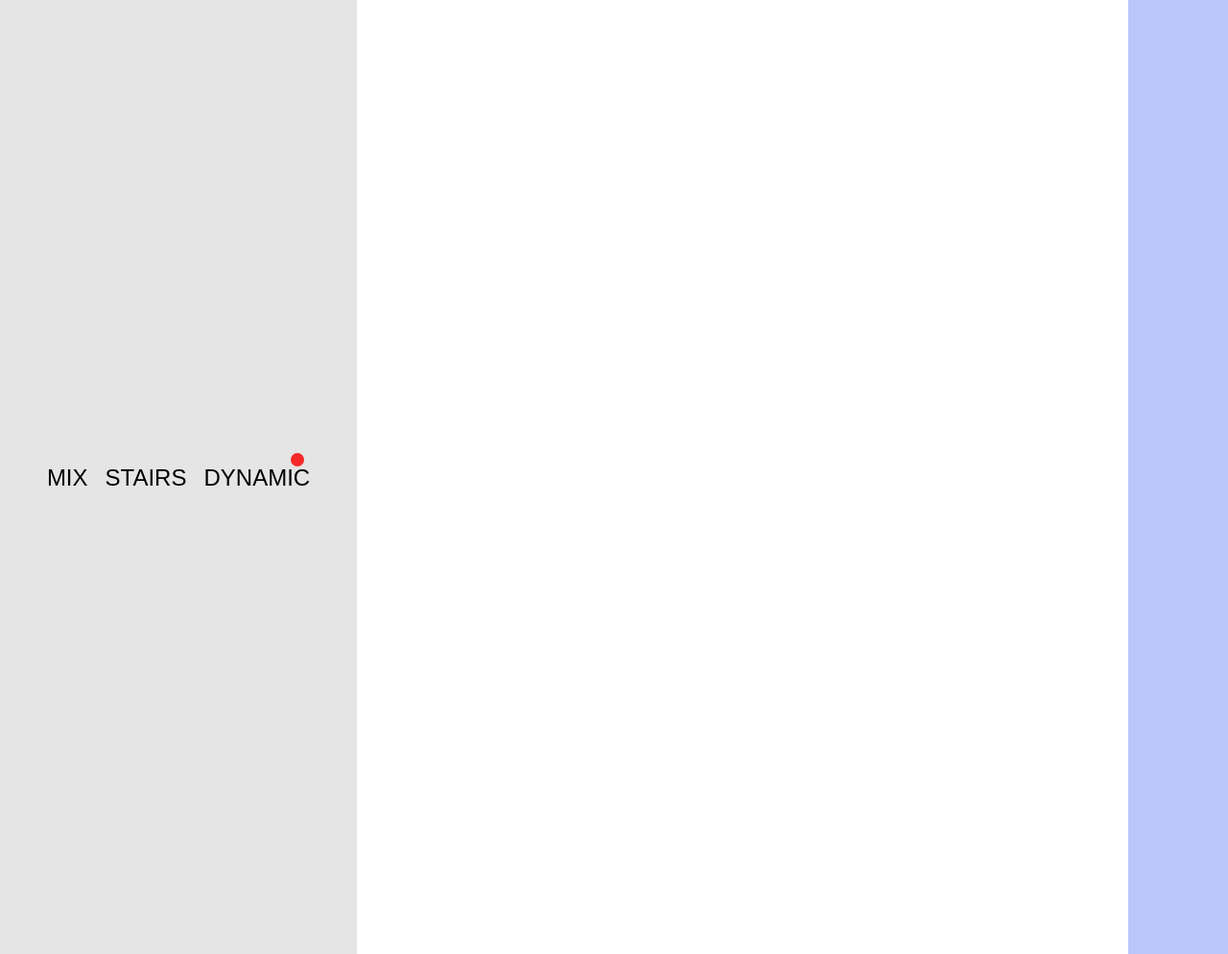
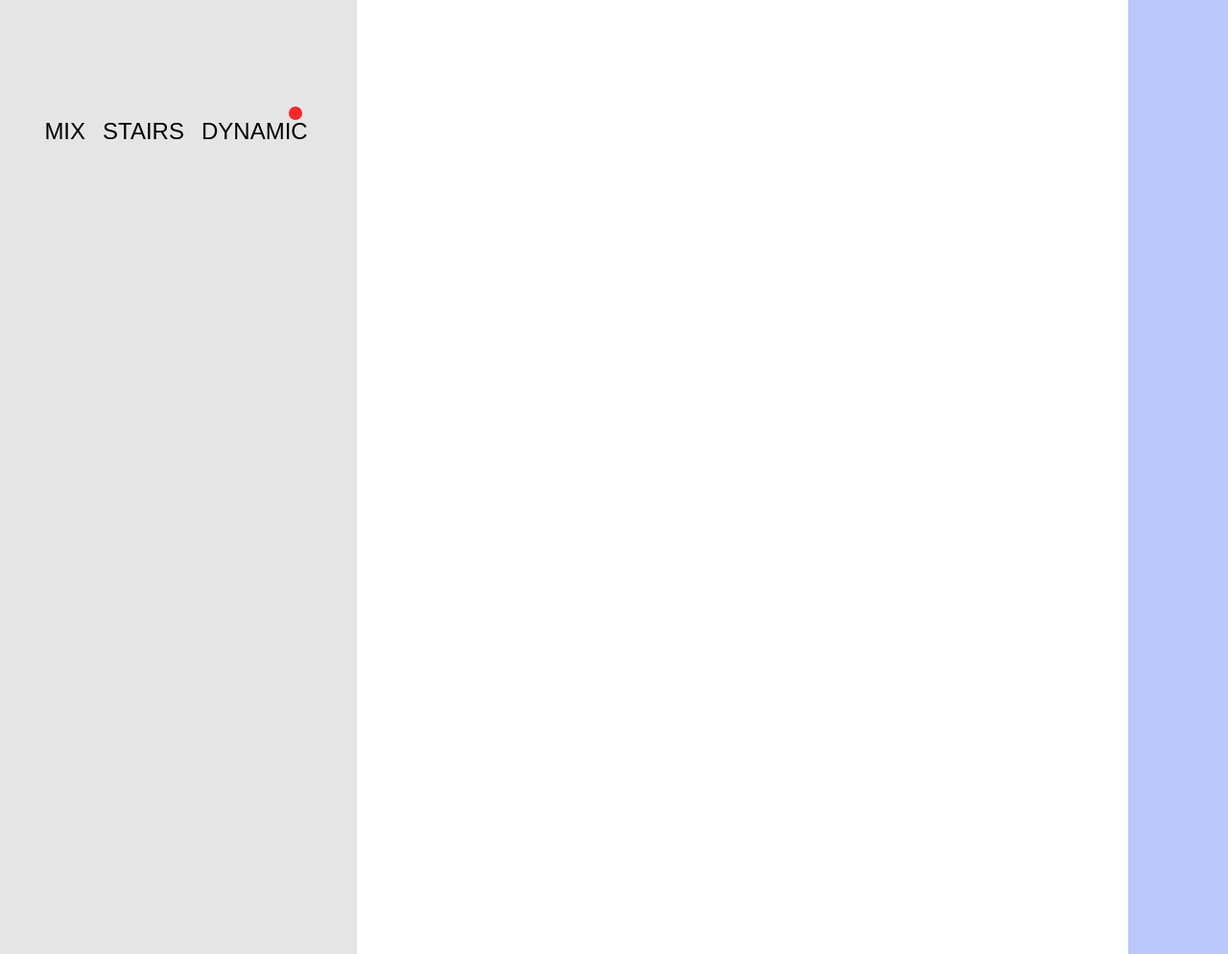
Before and after one commit to eido321/web-and-cloud, a PHP site: page /exercises/ex3/layout3.html in a window 1280 px wide. Shown: the part 123-1117 px from the top of the page at 96% size. Run offline with PHP 8.4, Linux system fonts and the light colour scheme; some web fonts are replaced.

Commit message:
Revert "ex3 v7 failure"
This reverts commit e9ae628742db81c0ec332dc4119b4febfa0b0a02.

```diff
--- a/dev_68/exercises/ex3/css/style.css
+++ b/dev_68/exercises/ex3/css/style.css
@@ -408,20 +403,18 @@ text p main {
 } */
 
 #layout3_page{
+    max-width: 100%;
+    max-height: 100%;
+    margin: 0 auto;
     display: flex;
-    position: relative;
-
 }
 
 #wrapper{
-    width: 100%;
+    max-width: 100%;
+    max-height: 100%;
     margin: 0 auto;
     display: flex;
     flex-wrap: wrap;
-    gap: 132px;
-    position: relative;
-    margin-left: 66px;
-
 }
 
 #red_dot3 {
@@ -462,21 +454,20 @@ text p main {
     background-color: #E5E5E5;
     display: flex;
     position: relative;
-    justify-content: center;
 }
 
 #layout3_side_left nav {
-    display: flex;
-    position: relative;
-    top: 0px;
+    position: absolute;
+    left: 38px;
+    top: 123px;
 }
 
 #above_footer {
     background-color: #EBEF18;
     display: flex;
-    position: relative;
     width: 100%;
     height: 463px;
+    bottom: 41px;
 }
 
 #footer_layout3 {
--- a/dev_68/exercises/ex3/js/script.js
+++ b/dev_68/exercises/ex3/js/script.js
@@ -1,12 +1,12 @@
-
-let size = 80;
+let size = 80
 let delayActive = false;
 let selectedCards = [];
+
 class Box {
     constructor() {
         this.width = `${size}px`;
         this.height = `${size}px`;
-        size += 20;               //screen limit 960px
+        size += 20;
         console.log("created");
     }
     getWidth() {
@@ -16,14 +16,15 @@ class Box {
         return this.height;
     }
 }
+
 (() => {
-    let clickBox = $("#layout3_box");
-    clickBox.on("click", () => { boxClick() });
+    let clickBox = document.querySelector('#layout3_box');
+    clickBox.addEventListener("click", () => { boxClick() });
 })();
+
 let match = function () {
     if (selectedCards.length == 2) {
-        //let boxes = document.querySelectorAll(".box");
-        let boxes = $(".box");
+        let boxes = document.querySelectorAll(".box");
         for (let i = 0; i < boxes.length; i++) {
             boxes[i].style.pointerEvents = "none";
         }
@@ -50,10 +51,12 @@ let match = function () {
                     boxes[i].style.pointerEvents = "";
                 }
             }, 1000);
+
             delayActive = false;
         }
     }
 };
+
 let boxClick = function () {
     for (let i = 0; i < 3; i++) {
         let divObj = document.createElement("div");
@@ -61,17 +64,19 @@ let boxClick = function () {
         let b = new Box();
         divObj.style.width = b.getWidth();
         divObj.style.height = b.getHeight();
-    // divObj.style.backgroundColor = "black";
-    // divObj.style.display = "flex";
-    // divObj.style.position = "relative";
-    // divObj.style.gap = "100";
-    // divObj.style.justifyContent = "center";
-    // divObj.style.alignItems = "center";
-    // divObj.style.fontSize = "64px";
-    // divObj.style.userSelect = "none";
+        divObj.style.backgroundColor = "black";
+        divObj.style.display = "flex";
+        divObj.style.position = "relative";
+        divObj.style.margin = "64px 115px 115px 64px"
         const randomLetter = String.fromCharCode(65 + Math.floor(Math.random() * 26));
         divObj.innerHTML = `${randomLetter}`;
-    if (!delayActive) {
+        divObj.style.justifyContent = "center";
+        divObj.style.alignItems = "center";
+        divObj.style.fontSize = "64px";
+        divObj.style.userSelect = "none";
+        divObj.addEventListener("dragstart", (event) => {
+            event.preventDefault(); // Prevent dragging
+        }); if (!delayActive) {
             divObj.addEventListener("click", () => {
                 divObj.style.pointerEvents = "none";
                 divObj.style.color = "white";
@@ -79,16 +84,7 @@ let boxClick = function () {
                 match();
             });
         }
-    let wrapperObj = $("#wrapper");
-    wrapperObj.append(divObj);
-    $('.box').css({
-        "background-color": "black",
-        "display": "flex",
-        "position": "relative",
-        "justify-content": "center",
-        "align-items": "center",
-        "font-size": "64px",
-        "user-select": "none",
-    })
+        let wrapperObj = document.getElementById("wrapper");
+        wrapperObj.appendChild(divObj);
     }
 };
--- a/dev_68/exercises/ex3/layout3.html
+++ b/dev_68/exercises/ex3/layout3.html
@@ -1,6 +1,5 @@
 <!DOCTYPE html>
 <html>
-
 <head>
     <meta charset="UTF-8">
     <meta name="viewport" content="width=device-width, initial-scale=1">
@@ -8,13 +7,9 @@
     <link rel="preconnect" href="https://fonts.googleapis.com">
     <link rel="preconnect" href="https://fonts.gstatic.com" crossorigin>
     <link href="https://fonts.googleapis.com/css2?family=Amiko&display=swap" rel="stylesheet">
-    <script src="https://cdnjs.cloudflare.com/ajax/libs/jquery/3.6.4/jquery.min.js"
-        integrity="sha512-pumBsjNRGGqkPzKHndZMaAG+bir374sORyzM3uulLV14lN5LyykqNk8eEeUlUkB3U0M4FApyaHraT65ihJhDpQ=="
-        crossorigin="anonymous" referrerpolicy="no-referrer"></script>
     <link rel="icon" href="images/favi.ico">
     <title>ex 3</title>
 </head>
-
 <body>
     <header>
         <div id="layout3_box"></div>
@@ -38,8 +33,6 @@
     <section id="above_footer"></section>
     <footer id="footer_layout3">
     </footer>
-
-    <script src="js/script.js"></script>
-
 </body>
+<script src="js/script.js"></script>
 </html>
```
Also changed, not shown: other parts of dev_68/exercises/ex3/css/style.css (+11 -22 lines). Lines whose indentation alone changed are shown as unchanged.
